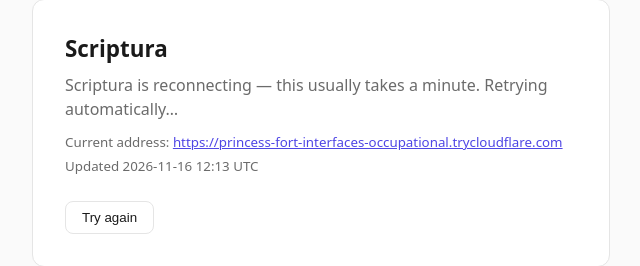
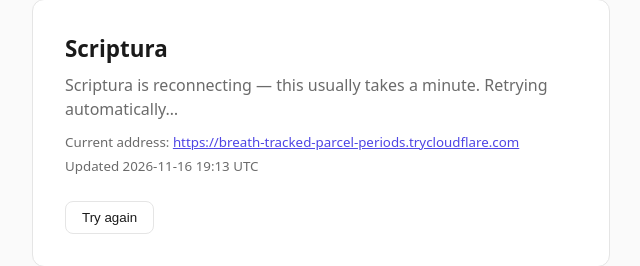
Before and after one commit to Ro-wdy/scriptura-link, a plain HTML site: page index.html in a window 1280 px wide. Shown: the part 267-533 px from the top of the page, 319-959 px from the left. Drawn offline with Linux system fonts and the light colour scheme; no server answers.

Commit message:
Tunnel address is now https://breath-tracked-parcel-periods.trycloudflare.com

```diff
--- a/index.html
+++ b/index.html
@@ -24,7 +24,7 @@
 <main>
   <h1>Scriptura</h1>
   <p id="status"><span class="spinner"></span>Checking whether the app is up…</p>
-  <p><small>Current address: <a id="link" href="https://princess-fort-interfaces-occupational.trycloudflare.com">https://princess-fort-interfaces-occupational.trycloudflare.com</a><br>Updated 2026-11-16 12:13 UTC</small></p>
+  <p><small>Current address: <a id="link" href="https://breath-tracked-parcel-periods.trycloudflare.com">https://breath-tracked-parcel-periods.trycloudflare.com</a><br>Updated 2026-11-16 19:13 UTC</small></p>
   <button id="retry" hidden type="button">Try again</button>
 </main>
 <script>
@@ -49,7 +49,7 @@
      republishes within a minute or two), so this retries on its own rather
      than making the visitor keep pressing a button. */
   var RAW = "https://raw.githubusercontent.com/Ro-wdy/scriptura-link/main/current.txt";
-  var BAKED = "https://princess-fort-interfaces-occupational.trycloudflare.com";
+  var BAKED = "https://breath-tracked-parcel-periods.trycloudflare.com";
   var statusEl = document.getElementById("status");
   var linkEl = document.getElementById("link");
   var retryEl = document.getElementById("retry");
```
Also changed, not shown: current.txt.
